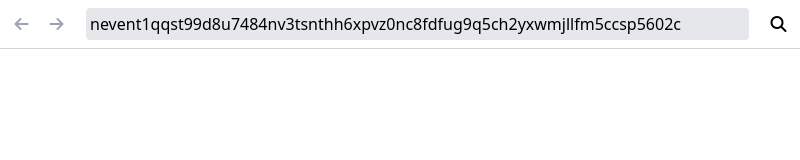
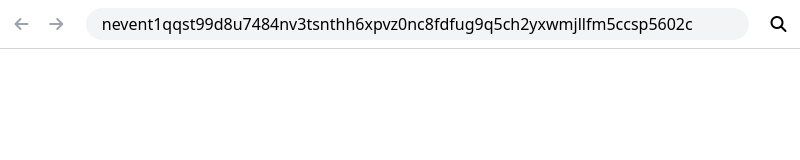
Before and after one commit to AsaiToshiya/brostr, an Electron app: page src/index.html in a window 800 px wide. Drawn offline with nearby package versions, Linux system fonts and the light colour scheme.

Commit message:
URI フィールドのスタイルを調整する

```diff
--- a/src/index.html
+++ b/src/index.html
@@ -56,7 +56,7 @@
         type="text"
         size="50"
         value="nevent1qqst99d8u7484nv3tsnthh6xpvz0nc8fdfug9q5ch2yxwmjllfm5ccsp5602c"
-        class="w-full bg-gray-200 rounded p-1 mx-4"
+        class="w-full bg-gray-100 rounded-full py-1 px-4 mx-4"
       />
       <button onclick="handleClick()" class="w-8 h-8 hover:bg-gray-200 rounded-full">
         <i class="fas fa-search"></i>
```
